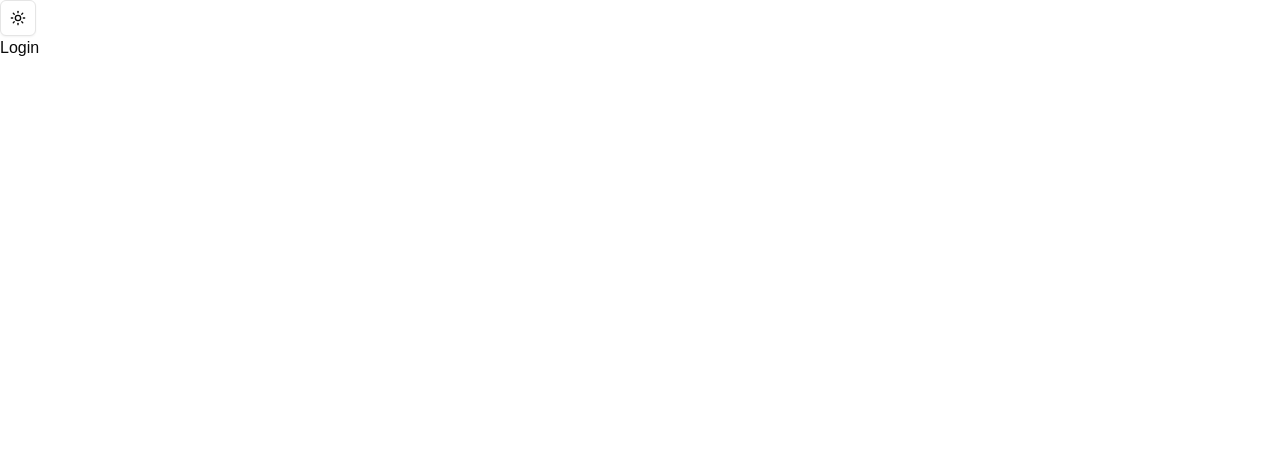
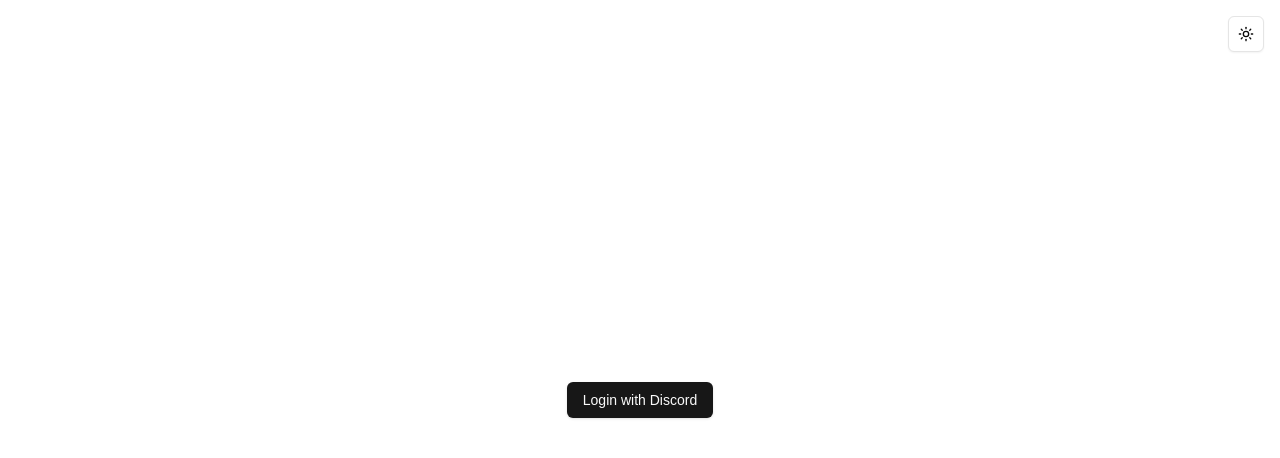
Before and after one commit to SolidHorizons/sh-overseer-frontend, a Next.js app: page /login in a window 1280 px wide. Shown: the top 458 px of the page. Built offline with nearby package versions, Linux system fonts and the light colour scheme.

Commit message:
feat: added sample login page with login modal

```diff
--- a/app/layout.tsx
+++ b/app/layout.tsx
@@ -26,11 +26,11 @@
   children: React.ReactNode;
 }>) {
   return (
-    <html lang="en">
+    <html lang="en" suppressHydrationWarning>
       <head />
       <body className={`${geistSans.variable} ${geistMono.variable} antialiased`}>
         <ThemeProvider attribute="class" defaultTheme="system" enableSystem>
-        <ModeToggle></ModeToggle>
+          <ModeToggle></ModeToggle>
           {children}
         </ThemeProvider>
       </body>
--- a/app/login/page.tsx
+++ b/app/login/page.tsx
@@ -1,3 +1,5 @@
+import { LoginModal } from "@/components/modals/login-modal";
+
 export default function Login(){
-    return(<h1>Login</h1>)
+    return(<LoginModal></LoginModal>)
 }
--- /dev/null
+++ b/components/modals/login-modal.tsx
@@ -0,0 +1,12 @@
+import { Button, buttonVariants  } from "@/components/ui/button";
+import Link from "next/link"
+
+export function LoginModal(){
+    return(
+        <div className="flex w-dvw h-dvh justify-center items-center">
+            <Button asChild>
+                <Link href="/login">Login with Discord</Link>
+            </Button>
+        </div>
+    )
+}
--- a/components/mode/mode-toggle.tsx
+++ b/components/mode/mode-toggle.tsx
@@ -16,6 +16,7 @@
   const { setTheme } = useTheme()
 
   return (
+    <div className="absolute top-0 right-0 m-4">
         <DropdownMenu>
             <DropdownMenuTrigger asChild>
                 <Button variant="outline" size="icon">
@@ -36,5 +37,6 @@
                 </DropdownMenuItem>
             </DropdownMenuContent>
         </DropdownMenu>
+    </div>
   )
 }
```
Lines whose indentation alone changed are shown as unchanged.
